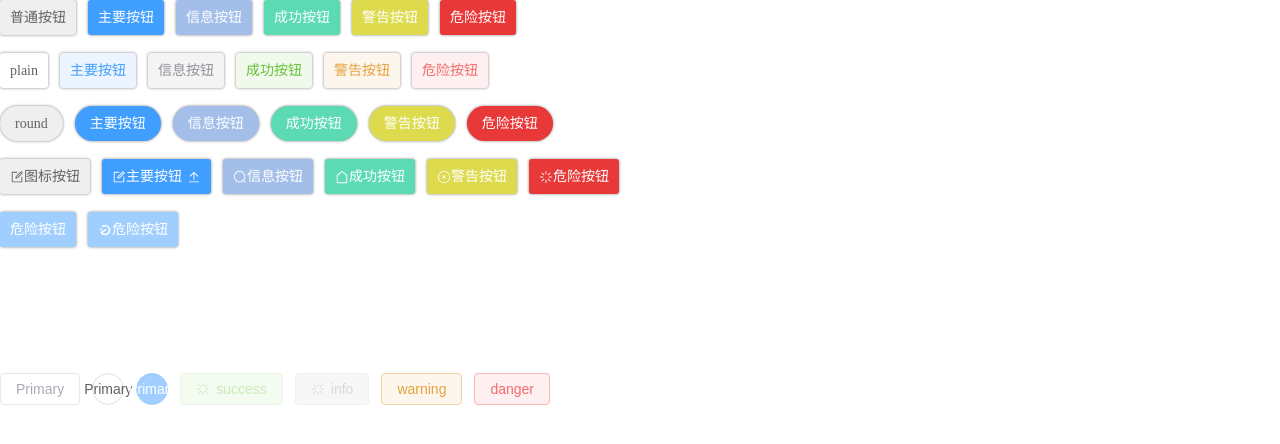
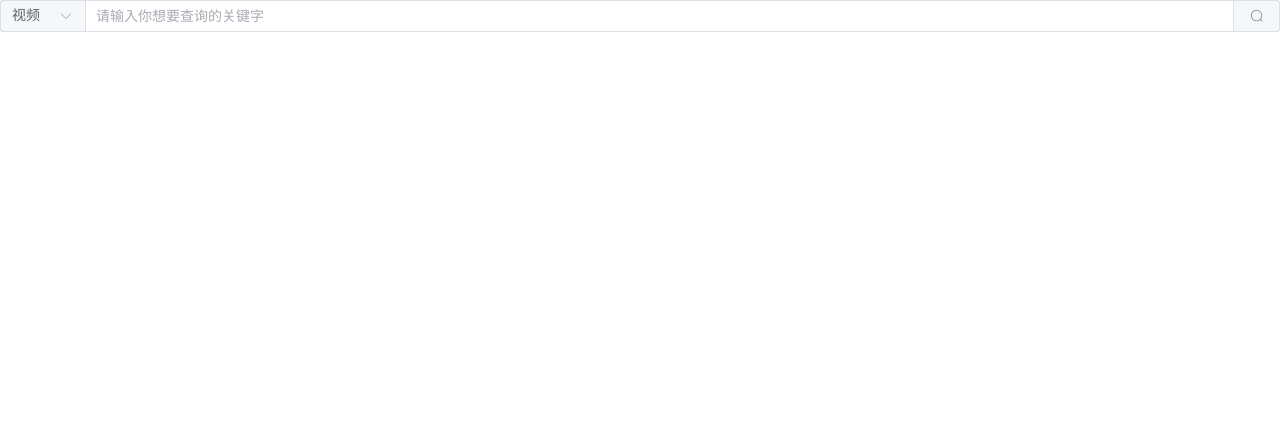
Before and after one commit to yetToBeTested/myComponent, a Vue app: page / in a window 1280 px wide. Shown: the top 444 px of the page. Built offline with nearby package versions, Linux system fonts and the light colour scheme.

Commit message:
实现输入框

```diff
--- a/components.d.ts
+++ b/components.d.ts
@@ -15,8 +15,8 @@ declare module '@vue/runtime-core' {
     ElOption: typeof import('element-plus/es')['ElOption']
     ElSelect: typeof import('element-plus/es')['ElSelect']
     MyButton: typeof import('./src/components/myButton/myButton.vue')['default']
+    MyInput: typeof import('./src/components/myInput/MyInput.vue')['default']
     RouterLink: typeof import('vue-router')['RouterLink']
     RouterView: typeof import('vue-router')['RouterView']
-    SearcherBar: typeof import('./src/components/myInput/SearcherBar.vue')['default']
   }
 }
--- a/src/App.vue
+++ b/src/App.vue
@@ -1,83 +1,25 @@
 <script setup lang="ts">
-import myButton from './components/myButton/myButton.vue'
+// import myButton from './components/myButton/myButton.vue'
+import { ref } from 'vue'
+import myInput from './components/myInput/MyInput.vue'
+const searchData = ref({
+  keyword: '',
+  placeholder: '请输入你想要查询的关键字',
+  options: [
+    { label: '视频', value: 'video' },
+    { label: '文章', value: 'article' },
+    { label: '用户', value: 'user' }
+  ],
+  selectedValue: 'video'
+})
 
-function handleClick(data: any) {
-  console.log(data)
-}
+// function handleClick(data: any) {
+//   console.log(data)
+// }
 </script>
 
 <template>
-  <myButton>普通按钮</myButton>
-  <myButton type="primary" @click="handleClick">主要按钮</myButton>
-  <myButton type="info">信息按钮</myButton>
-  <myButton type="success">成功按钮</myButton>
-  <myButton type="warning">警告按钮</myButton>
-  <myButton type="danger">危险按钮</myButton>
-  <br />
-  <br />
-  <myButton plain>plain</myButton>
-  <myButton plain type="primary">主要按钮</myButton>
-  <myButton plain type="info">信息按钮</myButton>
-  <myButton plain type="success">成功按钮</myButton>
-  <myButton plain type="warning">警告按钮</myButton>
-  <myButton plain type="danger">危险按钮</myButton>
-  <br />
-  <br />
-  <myButton round>round</myButton>
-  <myButton round type="primary">主要按钮</myButton>
-  <myButton round type="info">信息按钮</myButton>
-  <myButton round type="success">成功按钮</myButton>
-  <myButton round type="warning">警告按钮</myButton>
-  <myButton round type="danger">危险按钮</myButton>
-  <br />
-  <br />
-
-  <myButton icon="Edit">图标按钮</myButton>
-  <myButton icon="Edit" type="primary" @click="handleClick"
-    >主要按钮<el-icon class="el-icon--right"><Upload /></el-icon
-  ></myButton>
-  <myButton icon="Search" type="info">信息按钮</myButton>
-  <myButton icon="House" type="success">成功按钮</myButton>
-  <myButton icon="CircleClose" type="warning">警告按钮</myButton>
-  <myButton icon="Loading" type="danger">危险按钮</myButton>
-  <br />
-  <br />
-
-  <myButton disabled>危险按钮</myButton>
-  <myButton disabled loading-icon="Eleme" loading type="primary">危险按钮</myButton>
-
-  <!-- <myButton text outline type="">普通按钮</myButton>
-  <myButton text outline type="primary">主要按钮</myButton>
-  <myButton text outline type="info">信息按钮</myButton>
-  <myButton text outline type="success">成功按钮</myButton>
-  <myButton text outline type="warning">警告按钮</myButton>
-  <myButton text outline type="danger">危险按钮</myButton> -->
-  <br />
-  <br />
-  <!-- <myButton disabled type="primary">普通禁用</myButton>
-  <myButton disabled text type="primary">文字禁用</myButton>
-  <myButton disabled text outline type="primary">边框禁用</myButton> -->
-  <br />
-  <br />
-  <!-- <myButton size="large" type="primary">large</myButton>
-  <myButton size="small" type="primary">small</myButton>
-  <myButton type="primary">正常</myButton> -->
-
-  <br />
-  <br />
-  <!-- <myButton icon="Edit" type="primary"></myButton>
-  <myButton type="primary">主要按钮</myButton>
-  <myButton type="primary">mini</myButton> -->
-
-  <br />
-  <br />
-  <el-Button disabled>Primary</el-Button>
-  <el-Button round circle>Primary</el-Button>
-  <el-Button disabled round circle type="primary">Primary</el-Button>
-  <el-Button disabled plain loading type="success">success</el-Button>
-  <el-Button disabled plain loading type="info">info</el-Button>
-  <el-Button plain type="warning">warning</el-Button>
-  <el-Button plain type="danger">danger</el-Button>
+  <my-input v-model="searchData"></my-input>
 </template>
 
 <style scoped></style>
--- a/src/components/myButton/myButton.vue
+++ b/src/components/myButton/myButton.vue
@@ -118,13 +118,38 @@ console.log(props.icon, props.loadingIcon)
   font-family: inherit;
   /* 鼠标变为小手标识 */
   cursor: pointer;
-  color: #606266;
+  color: var(--el-button-text-color);
+  background-color: var(--el-button-bg-color);
+  border: var(--el-border);
+  border-color: var(--el-button-border-color);
+  padding: 8px 15px;
+  font-size: var(--el-font-size-base);
+  border-radius: var(--el-border-radius-base);
   box-sizing: border-box;
-  font-size: 14px;
+  font-size: var(--el-font-size-base);
   span {
     display: inline-flex;
     align-items: center;
   }
+}
+.my-button {
+  --el-button-font-weight: var(--el-font-weight-primary);
+  --el-button-border-color: var(--el-border-color);
+  --el-button-bg-color: var(--el-fill-color-blank);
+  --el-button-text-color: var(--el-text-color-regular);
+  --el-button-disabled-text-color: var(--el-disabled-text-color);
+  --el-button-disabled-bg-color: var(--el-fill-color-blank);
+  --el-button-disabled-border-color: var(--el-border-color-light);
+  --el-button-divide-border-color: rgba(255, 255, 255, 0.5);
+  --el-button-hover-text-color: var(--el-color-primary);
+  --el-button-hover-bg-color: var(--el-color-primary-light-9);
+  --el-button-hover-border-color: var(--el-color-primary-light-7);
+  --el-button-active-text-color: var(--el-button-hover-text-color);
+  --el-button-active-border-color: var(--el-color-primary);
+  --el-button-active-bg-color: var(--el-button-hover-bg-color);
+  --el-button-outline-color: var(--el-color-primary-light-5);
+  --el-button-hover-link-text-color: var(--el-color-info);
+  --el-button-active-color: var(--el-text-color-primary);
 }
 .my-button.plain {
   // color: #409eff;
@@ -140,9 +165,9 @@ console.log(props.icon, props.loadingIcon)
   padding: 8px;
 }
 .my-button.disabled {
-  color: #fff;
-  background-color: #a0cfff;
-  border-color: #a0cfff;
+  color: var(--el-button-disabled-text-color);
+  background-color: var(--el-button-disabled-bg-color);
+  border-color: var(--el-button-disabled-border-color);
   /* 鼠标变为禁用 */
   cursor: no-drop;
 }
@@ -151,8 +176,20 @@ console.log(props.icon, props.loadingIcon)
 }
 
 .my-button--primary {
-  color: #fff;
-  background-color: #409eff;
+  --el-button-text-color: var(--el-color-white);
+  --el-button-bg-color: var(--el-color-primary);
+  --el-button-border-color: var(--el-color-primary);
+  --el-button-outline-color: var(--el-color-primary-light-5);
+  --el-button-active-color: var(--el-color-primary-dark-2);
+  --el-button-hover-text-color: var(--el-color-white);
+  --el-button-hover-link-text-color: var(--el-color-primary-light-5);
+  --el-button-hover-bg-color: var(--el-color-primary-light-3);
+  --el-button-hover-border-color: var(--el-color-primary-light-3);
+  --el-button-active-bg-color: var(--el-color-primary-dark-2);
+  --el-button-active-border-color: var(--el-color-primary-dark-2);
+  --el-button-disabled-text-color: var(--el-color-white);
+  --el-button-disabled-bg-color: var(--el-color-primary-light-5);
+  --el-button-disabled-border-color: var(--el-color-primary-light-5);
 }
 .my-button--primary.plain {
   color: #409eff;
--- /dev/null
+++ b/src/components/myInput/MyInput.vue
@@ -0,0 +1,76 @@
+<template>
+  <el-input v-model="model1.keyword" :placeholder="modelValue.placeholder">
+    <template #prepend>
+      <el-select v-model="model1.selectedValue" placeholder="Select" style="width: 85px">
+        <el-option
+          v-for="item in modelValue.options"
+          :key="item.value"
+          :label="item.label"
+          :value="item.value"
+        ></el-option>
+      </el-select>
+    </template>
+    <template #append>
+      <el-button :icon="Search" />
+    </template>
+  </el-input>
+</template>
+
+<script setup lang="ts">
+import { Search } from '@element-plus/icons-vue'
+import { computed } from 'vue'
+const props = defineProps({
+  modelValue: {
+    type: Object,
+    required: true
+  }
+})
+const emit = defineEmits(['update:modelValue'])
+
+// function handleKeywordChange(value: any) {
+//   emit('update:modelValue', { ...props.modelValue, keyword: value })
+// }
+// function handleSelectChange(value: any) {
+//   emit('update:modelValue', { ...props.modelValue, selectedValue: value })
+// }
+
+// const keyword = computed({
+//   get() {
+//     return props.modelValue.keyword
+//   },
+//   set(val) {
+//     emit('update:modelValue', { ...props.modelValue, keyword: val })
+//   }
+// })
+// const selectedValue = computed({
+//   get() {
+//     return props.modelValue.selectedValue
+//   },
+//   set(val) {
+//     emit('update:modelValue', { ...props.modelValue, selectedValue: val })
+//   }
+// })
+
+const model1 = computed({
+  get() {
+    return new Proxy(props.modelValue, {
+      // get(obj, name: any) {
+      //   console.log('get', obj[name])
+      //   return obj[name]
+      // },
+      set(obj, name, val) {
+        console.log('emit', val)
+        emit('update:modelValue', { ...obj, [name]: val })
+        return true
+      }
+    })
+  },
+  set() {}
+})
+</script>
+
+<style scoped lang="less">
+.searcher {
+  color: red;
+}
+</style>
--- a/src/components/myInput/SearcherBar.vue
+++ /dev/null
@@ -1,52 +0,0 @@
-<template>
-  <el-input v-model="modelValue.keyword" :placeholder="modelValue.placeholder" style="width: 500px">
-    <template #prepend>
-      <el-select v-model="modelValue.selectedValue" placeholder="Select" style="width: 85px">
-        <el-option
-          v-for="item in modelValue.options"
-          :key="item.value"
-          :label="item.label"
-          :value="item.value"
-        ></el-option>
-      </el-select>
-    </template>
-    <template #append>
-      <el-button type="primary" icon="Search" />
-    </template>
-  </el-input>
-</template>
-
-<script setup lang="ts">
-import { toRefs } from 'vue'
-interface Iprops {
-  modelValue: {
-    keyword: string
-    placeholder: string
-    options: {
-      label: string
-      value: string
-    }[]
-    selectedValue: string
-  }
-}
-const prop = defineProps<Iprops>()
-const { modelValue } = toRefs(prop)
-
-// const props = defineProps({
-//   modelValue: {
-//     type: Object,
-//     required: true
-//   }
-// })
-// const emit = defineEmits(['update:modelValue'])
-
-// function handleKeywordChange(value: any) {
-//   emit('update:modelValue', { ...props.modelValue, keyword: value })
-// }
-</script>
-
-<style scoped lang="less">
-.searcher {
-  color: red;
-}
-</style>
```
